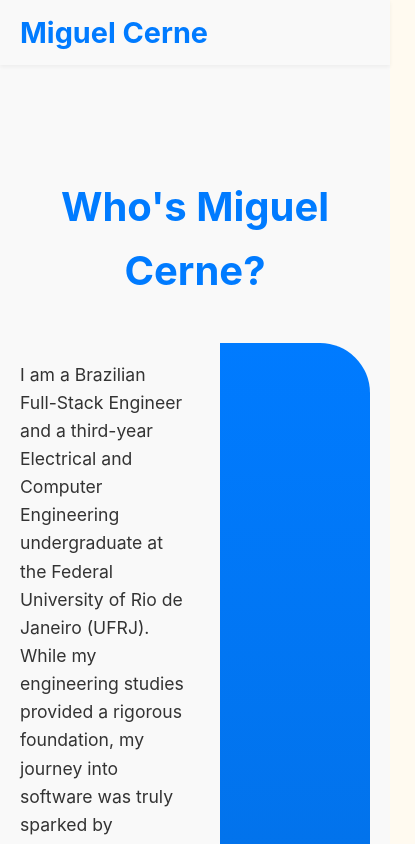
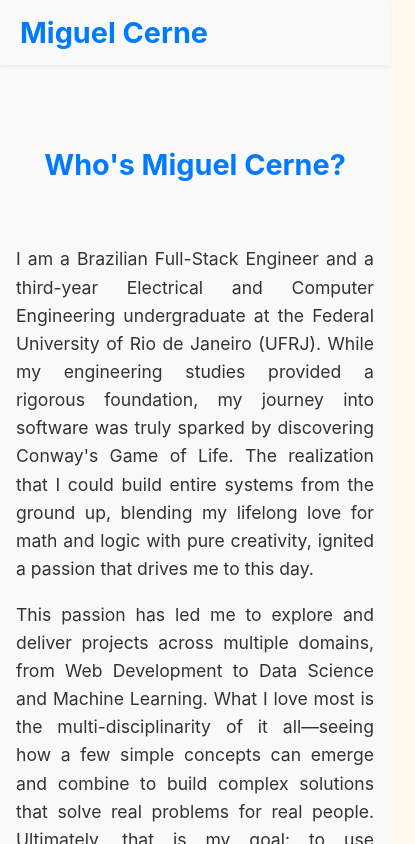
Before and after one commit to Cerne17/portfolio-fullstack, a React (Create React App) app in the folder frontend/: page / in a window 390 px wide. Shown: the top 844 px of the page, 415 px wide, since content can reach past the window. Built offline with nearby package versions, Linux system fonts and the light colour scheme; no server answers.

Commit message:
feat: hero section is mobile responsive

```diff
--- a/frontend/src/components/Hero/Hero.module.css
+++ b/frontend/src/components/Hero/Hero.module.css
@@ -1,5 +1,5 @@
 .heroSection {
-  padding: 40px 20px;
+  padding: 4rem 2rem;
   background-color: #f9f9f9;
   color: #333;
   line-height: 1.6;
@@ -9,62 +9,65 @@
   font-size: 2.5em;
   color: #007bff;
   text-align: center;
-  margin-bottom: 40px;
-  padding-top: 30px;
+  margin-bottom: 2.5rem;
 }
 
 .heroContainer {
   display: flex;
   flex-direction: row;
+  align-items: center;
+  gap: 3rem;
+  margin-bottom: 3rem;
 }
 
 .leftHeroContainer {
-  display: flex;
-  flex-direction: column;
+  flex: 1;
+  text-align: left;
+}
+
+.text {
+  font-size: 1.1em;
+  margin-bottom: 1rem;
+}
+
+.bannerPlaceholder {
+  flex: 1;
+  min-height: 400px;
+  background: linear-gradient(#007bff, #0661c2);
+  border-radius: 20px;
 }
 
 .btnContainer {
   display: flex;
   justify-content: center;
-  align-items: center;
+  gap: 1.5rem;
 }
 
-.myProjectsBtn {
-  width: 200px;
-  height: 60px;
-  border-radius: 30px;
-  font-size: 1.1em;
-  text-align: center;
-  font-weight: bold;
-  background-color: #007bff;
-  color: white;
-  border: transparent;
-  margin: 2em 10px;
-  cursor: pointer;
+@media (max-width: 768px) {
+  .heroSection {
+    padding: 3rem 1rem;
   }
 
-.contactMeBtn {
-  width: 200px;
-  height: 60px;
-  border-radius: 30px;
-  font-size: 1.1em;
-  text-align: center;
-  font-weight: bold;
-  background-color: transparent;
-  color: #007bff;
-  border: #007bff 6px solid;
-  margin: 2em 10px;
-  cursor: pointer;
+  .subsectionTitle {
+    font-size: 1.8em;
   }
 
-.text {
-  font-size: 1.1em;
-  padding-right: 2em;
+  .heroContainer {
+    flex-direction: column;
+  }
+
+  .leftHeroContainer {
+    text-align: justify;
   }
 
   .bannerPlaceholder {
-  width: 3000px;
-  height: auto;
-  background: linear-gradient(#007bff, #0661c2);
-  border-radius: 0 50px 50px 0;
+    width: 100%;
+    min-height: 200px;
+    margin-bottom: 2rem;
   }
+
+  .btnContainer {
+    flex-direction: column;
+    align-items: center;
+  }
+}
```
Also changed, not shown: frontend/src/components/Hero/Hero.tsx (+27 -11 lines). Lines whose indentation alone changed are shown as unchanged.
